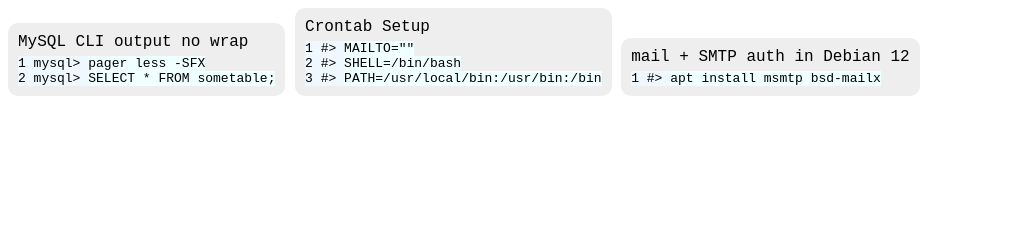
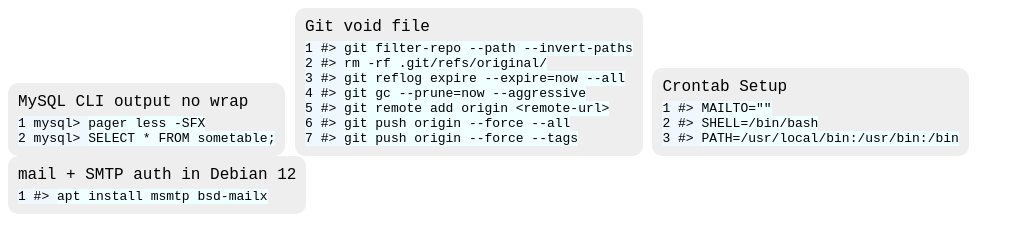
Before and after one commit to SimasGodovan/simas-godovan-lt, a plain HTML site: page index.html in a window 1280 px wide. Shown: the whole page, without its empty margins (0-1024 px from the left). Drawn offline with Linux system fonts and the light colour scheme.

Commit message:
Add git void file
Signed-off-by: Simas Godovan <simas.godovan@wophotonics.com>

Fix special tags

Signed-off-by: Simas Godovan <simas.godovan@wophotonics.com>

```diff
--- a/index.html
+++ b/index.html
@@ -49,6 +49,18 @@
                     <span>SELECT * FROM sometable;</span>
                 </pre>
             </span>
+	    <span class="code-bash">
+		<p>Git void file</p>
+		<pre>
+		    <span>git filter-repo --path <path/to/your_file> --invert-paths</span>
+		    <span>rm -rf .git/refs/original/</span>
+		    <span>git reflog expire --expire=now --all</span>
+		    <span>git gc --prune=now --aggressive</span>
+		    <span>git remote add origin &lt;remote-url&gt;</span>
+		    <span>git push origin --force --all</span>
+		    <span>git push origin --force --tags</span>
+		</pre>
+	    </span>
             <span class="code-bash">
                 <p>Crontab Setup</p>
                 <pre>
```
